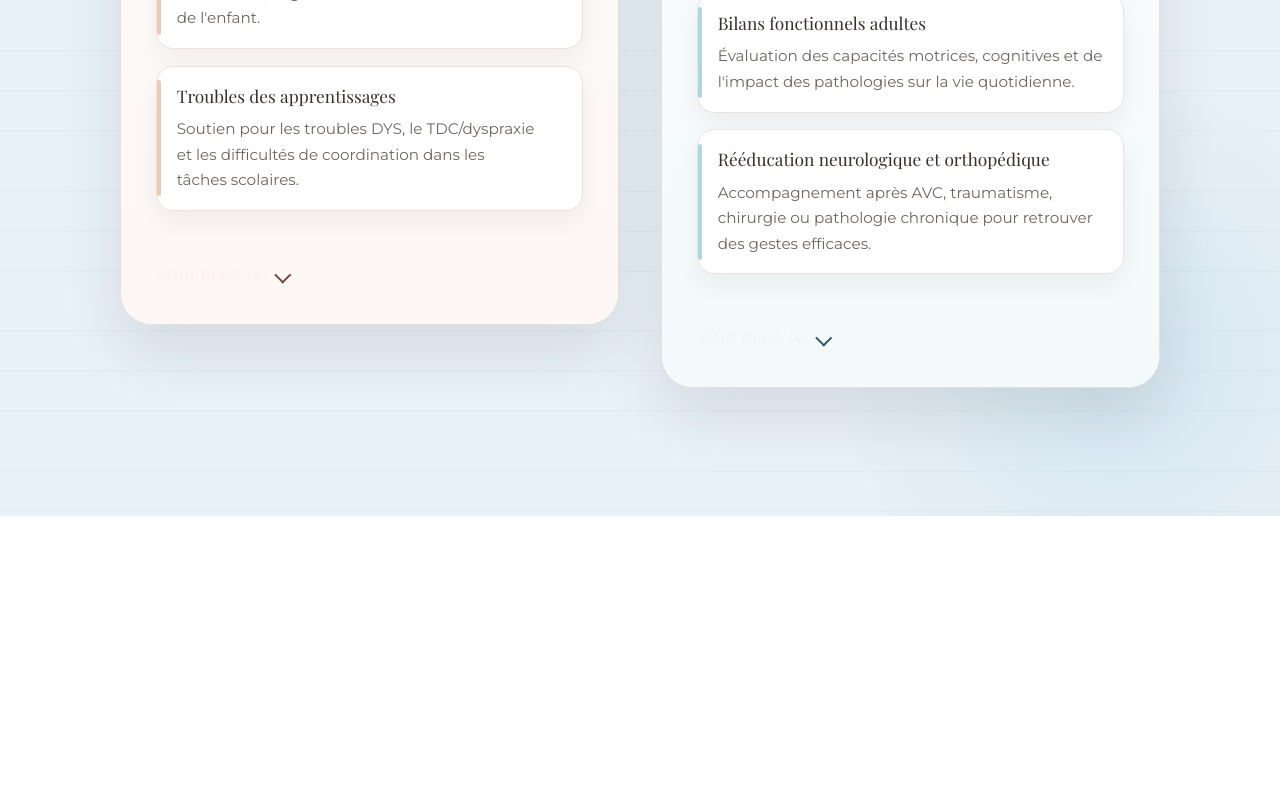
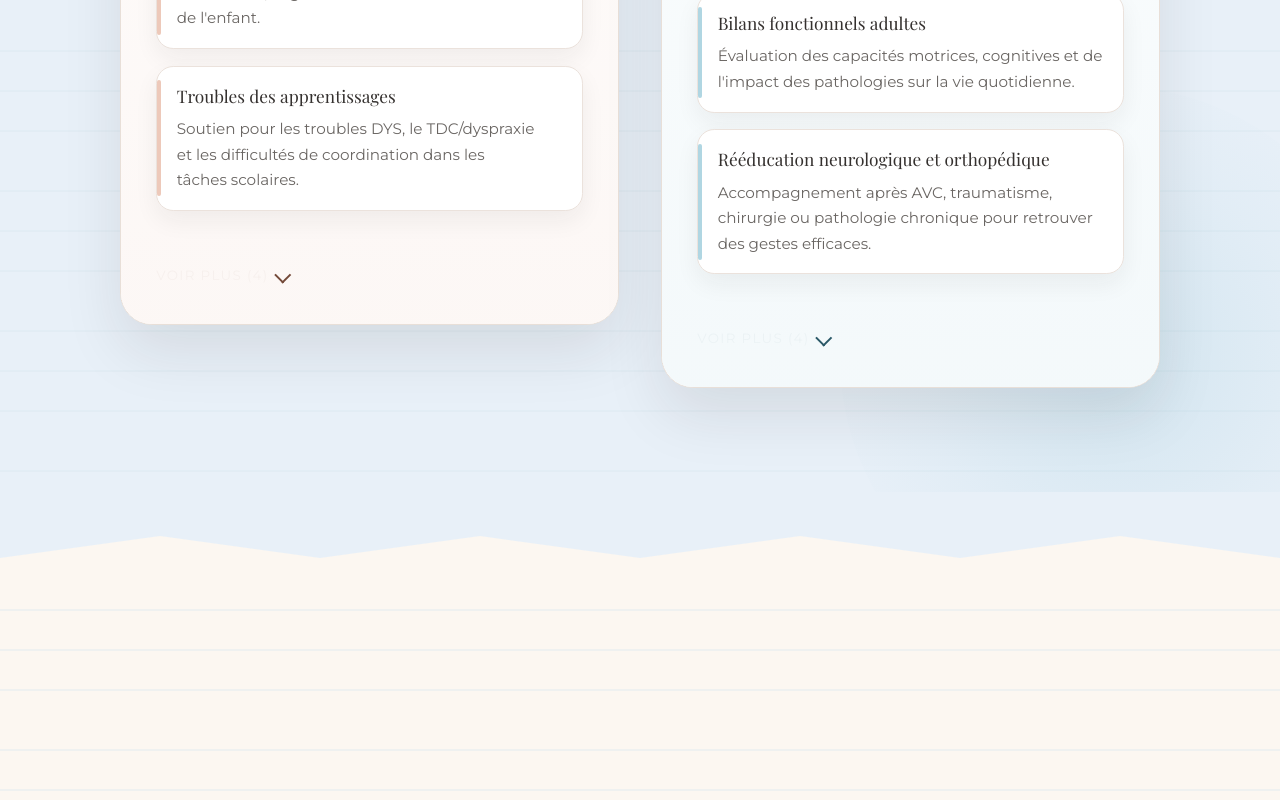
Before and after one commit to Apail59820/sandrine_rombault, a Next.js app: page / in a window 1280 px wide. Shown: the part 2502-3302 px from the top of the page. Before the commit the page ends 3018 px from the top, so only its background shows below. Built offline with nearby package versions, Linux system fonts and the light colour scheme.

Commit message:
Fixed section divider

```diff
--- a/app/page.tsx
+++ b/app/page.tsx
@@ -47,6 +47,19 @@ export default function Home() {
             <ServicesShowcase />
           </Container>
         </Section>
+
+        <SectionDivider
+          variant="steps"
+          className="text-surface-warm bg-surface-cool -mt-6"
+        />
+
+        <Section variant="warm" className="relative overflow-hidden">
+          <div
+            className="absolute inset-0 pattern-lines-cool opacity-70"
+            aria-hidden="true"
+          />
+          <Container className="relative"></Container>
+        </Section>
       </main>
     </>
   );
```
